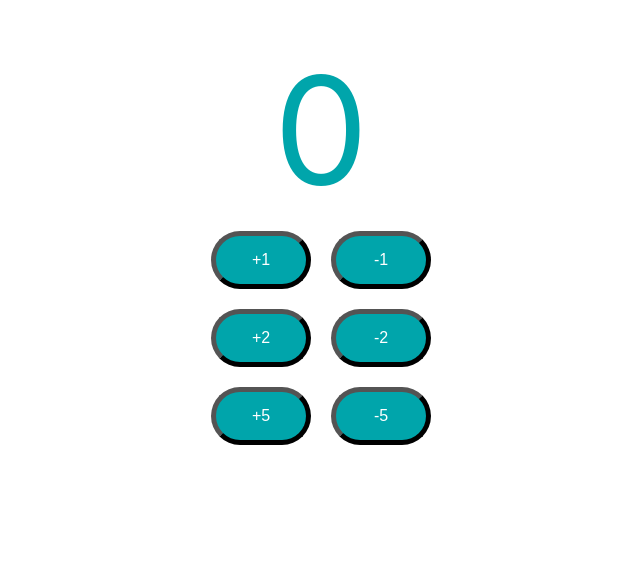
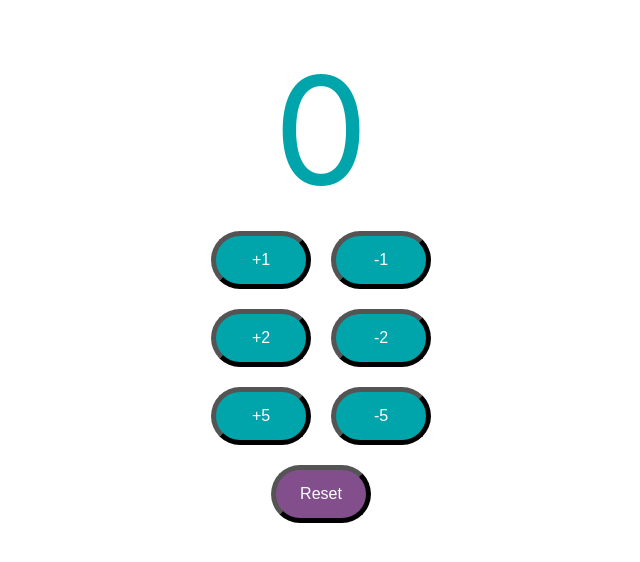
Before and after one commit to imnilesh18/Spring-Boot-3-Spring-Framework-6-with-Java, a React (Create React App) app in the folder 12_full-stack/Practise/01-frontend/todo-app/: page / in a window 1280 px wide. Shown: the top 562 px of the page, without its empty margins (319-959 px from the left). Built offline with nearby package versions, Linux system fonts and the light colour scheme.

Commit message:
Addded reset button, removed state from child, directly called parent methods

```diff
--- a/12_full-stack/Practise/01-frontend/todo-app/src/App.js
+++ b/12_full-stack/Practise/01-frontend/todo-app/src/App.js
@@ -21,14 +21,14 @@ function App() {
 //   )
 // }
 
-function PlayingWithProps( {property1, property2} ) {
+// function PlayingWithProps( {property1, property2} ) {
 
-  console.log(property1)
-  console.log(property2)
+//   console.log(property1)
+//   console.log(property2)
 
-  return (
-    <div>Props</div>
-  )
-}
+//   return (
+//     <div>Props</div>
+//   )
+// }
 
 export default App;
--- a/12_full-stack/Practise/01-frontend/todo-app/src/components/counter/Counter.css
+++ b/12_full-stack/Practise/01-frontend/todo-app/src/components/counter/Counter.css
@@ -8,9 +8,8 @@
   borderRadius: "30px",
 }; */
 
-.counterButton {
+button {
   font-size:16px;
-  background-color: #00a5ab;
   width:100px;
   margin: 10px;
   color: white;
@@ -18,6 +17,14 @@
   border-radius: 30px;
   border-color:black;
   border-width:5px;
+}
+
+.counterButton {
+  background-color: #00a5ab;
+}
+
+.resetButton {
+  background-color: #824f8c;
 }
 
 .count {
--- a/12_full-stack/Practise/01-frontend/todo-app/src/components/counter/Counter.jsx
+++ b/12_full-stack/Practise/01-frontend/todo-app/src/components/counter/Counter.jsx
@@ -14,6 +14,10 @@ export default function Counter() {
     setCount(count - by)
   }
 
+  function resetCounter() {
+    setCount(0)
+  }
+
   return (
     <>
       <span className="totalCount">{count}</span>
@@ -26,6 +30,9 @@ export default function Counter() {
       <CounterButton by={5}
                     incrementMethod={incrementCounterParentFunction}
                     decrementMethod={decrementCounterParentFunction} />
+      <button className="resetButton"
+                onClick={resetCounter}
+      >Reset</button>
     </>
   )
 }
--- a/12_full-stack/Practise/01-frontend/todo-app/src/components/counter/CounterButton.jsx
+++ b/12_full-stack/Practise/01-frontend/todo-app/src/components/counter/CounterButton.jsx
@@ -1,30 +1,15 @@
 import { PropTypes } from 'prop-types'
-import { useState } from 'react'
 
 export default function CounterButton( {by, incrementMethod, decrementMethod} ) {
-
-  // [0, ƒ]
-  // const [firstElt, secondElt] = array
-  const [count, setCount] = useState(0);
-
-  function incrementCounterFunction() {
-    setCount(count + by)
-    incrementMethod(by)
-  }
-
-  function decrementCounterFunction() {
-    setCount(count - by)
-    decrementMethod(by)
-  }
 
   return (
     <div className="Counter">
       <div>
         <button className="counterButton"
-                onClick={incrementCounterFunction}
+                onClick={() => incrementMethod(by)}
         >+{by}</button>
         <button className="counterButton"
-                onClick={decrementCounterFunction}
+                onClick={() => decrementMethod(by)}
         >-{by}</button>
       </div>
     </div>
```
